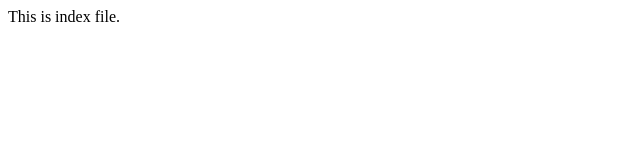
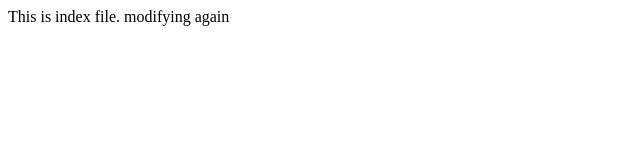
Before and after one commit to realtirtha/git-try, a plain HTML site: page index.html in a window 1280 px wide. Shown: the whole page, without its empty margins (0-640 px from the left). Drawn offline with Linux system fonts and the light colour scheme.

Commit message:
skipped staging area and fixed

```diff
--- a/index.html
+++ b/index.html
@@ -7,6 +7,6 @@
     <title>Document</title>
 </head>
 <body>
-    This is index file.
+    This is index file. modifying again
 </body>
 </html>
```
